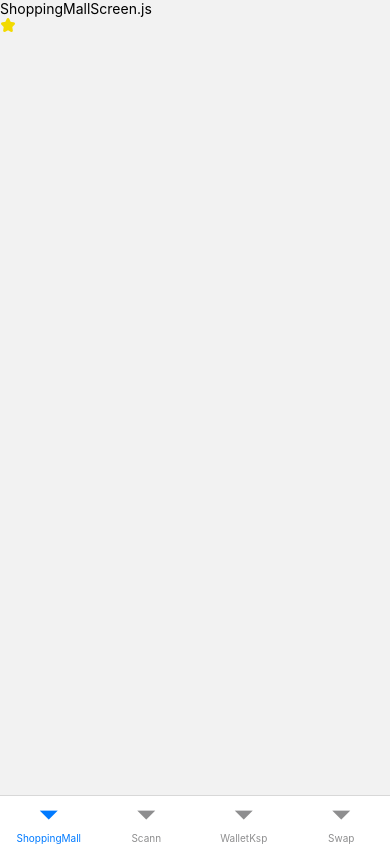
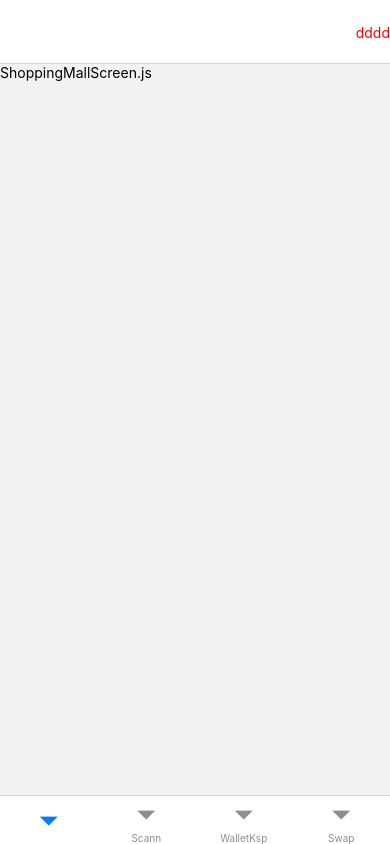
Before and after one commit to lhjwork/Ksp_rn, a React Native app: screen /BottomTabs in a window 390 px wide. Built offline with nearby package versions, Linux system fonts and the light colour scheme.

Commit message:
BottomTabs screenOptions={{

```diff
--- a/src/navigations/BottomTabs.js
+++ b/src/navigations/BottomTabs.js
@@ -5,14 +5,23 @@ import Scann from '../screens/Scann/Scann';
 import WalletKsp from '../screens/WalletKsp/WalletKsp';
 import Swap from '../screens/Swap/Swap';
 import ShoppingMall from '../screens/ShoppingMall/ShoppingMall';
+import {View, Text} from 'react-native';
+import {TitleInput} from '../components/TxInput';
 const Tab = createBottomTabNavigator();
 const BottomTabs = () => {
   return (
-    <Tab.Navigator>
+    <Tab.Navigator
+      screenOptions={{
+        headerRight: () => (
+          <View>
+            <Text style={{color: 'red'}}>dddd</Text>
+          </View>
+        ),
+      }}>
       <Tab.Screen
         name="ShoppingMall"
         component={ShoppingMall}
-        options={{headerShown: false}}
+        options={{title: ''}}
       />
       <Tab.Screen
         name="Scann"
--- a/src/navigations/DrawerStack.js
+++ b/src/navigations/DrawerStack.js
@@ -1,15 +1,20 @@
 import React from 'react';
 import {createNativeStackNavigator} from '@react-navigation/native-stack';
 import DrawerComponent from '../components/DrawerComponent';
+import {View, Text} from 'react-native';
+
 const Stack = createNativeStackNavigator();
 
 export const DrawerStack = () => {
   return (
     <Stack.Navigator
-      initialRouteName="test"
+      initialRouteName="ShoppingMall"
       screenOptions={{
         drawerPosition: 'right',
-        drawerStyle: {width: '73%'},
+        drawerStyle: {
+          width: '73%',
+          drawerInactiveBackgroundColor: 'rgba(0,0,0,0.45)',
+        },
       }}
       drawerContent={props => <DrawerComponent />}></Stack.Navigator>
   );
--- a/src/navigations/RootStack.js
+++ b/src/navigations/RootStack.js
@@ -1,15 +1,22 @@
 import React from 'react';
 import {createNativeStackNavigator} from '@react-navigation/native-stack';
+import {View, Text} from 'react-native';
 import Main from '../screens/Main';
 import BottomTabs from './BottomTabs';
+import {DrawerStack} from './DrawerStack';
 const Stack = createNativeStackNavigator();
 
 const RootStack = () => {
   return (
-    <Stack.Navigator initialRouteName="Main">
+    <Stack.Navigator initialRouteName="Main" screenOptions={{}}>
       <Stack.Screen
         name="BottomTabs"
         component={BottomTabs}
+        options={{headerShown: false}}
+      />
+      <Stack.Screen
+        name="DrawerStack"
+        component={DrawerStack}
         options={{headerShown: false}}
       />
     </Stack.Navigator>
--- a/src/screens/ShoppingMall/ShoppingMall.js
+++ b/src/screens/ShoppingMall/ShoppingMall.js
@@ -1,12 +1,10 @@
 import React from 'react';
 import {View, Text} from 'react-native';
-import AntDesign from 'react-native-vector-icons/AntDesign';
 
 const ShoppingMall = () => {
   return (
     <View>
       <Text>ShoppingMallScreen.js</Text>
-      <AntDesign name="star" size={16} color={'#F2DA00'} />
     </View>
   );
 };
```
